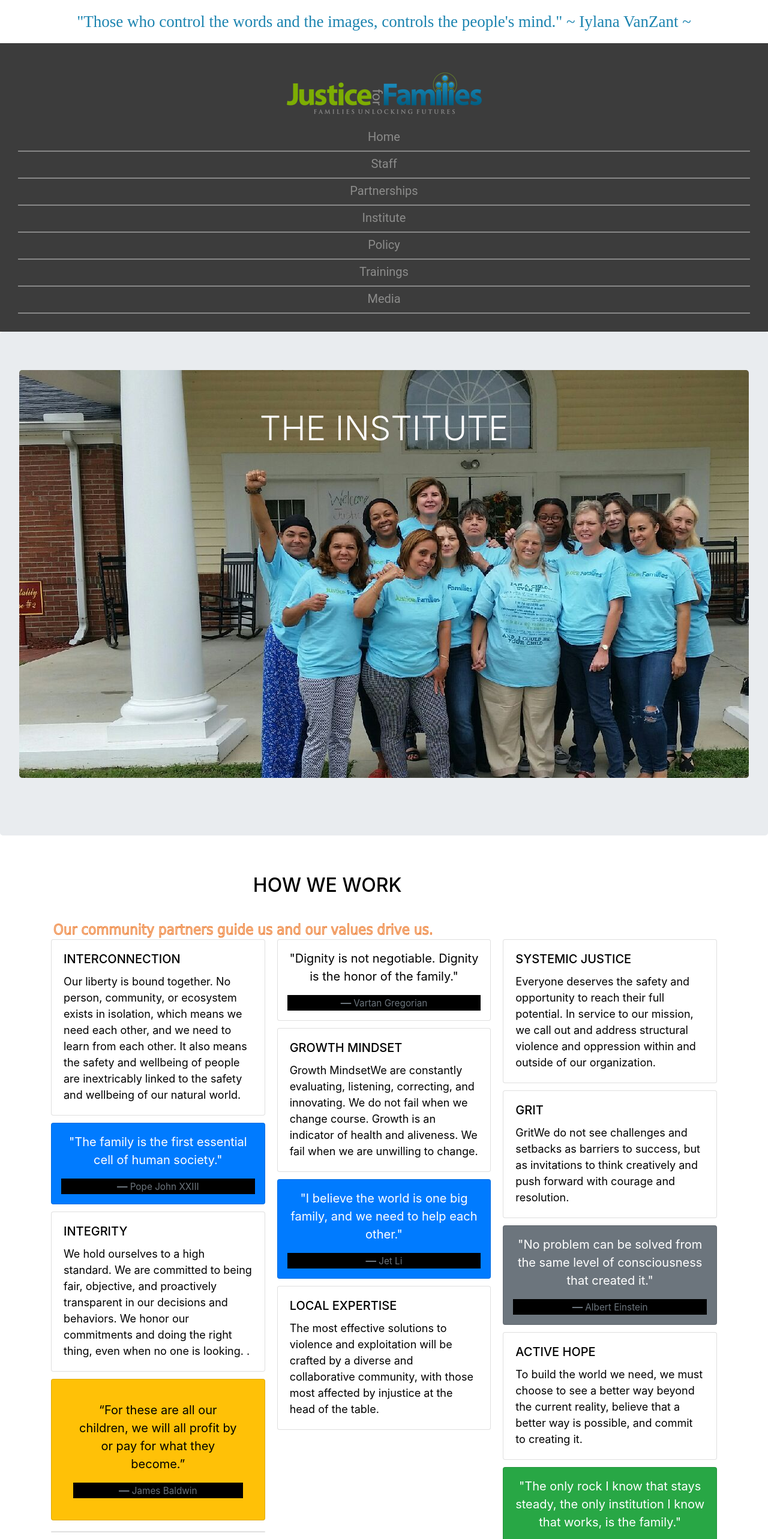
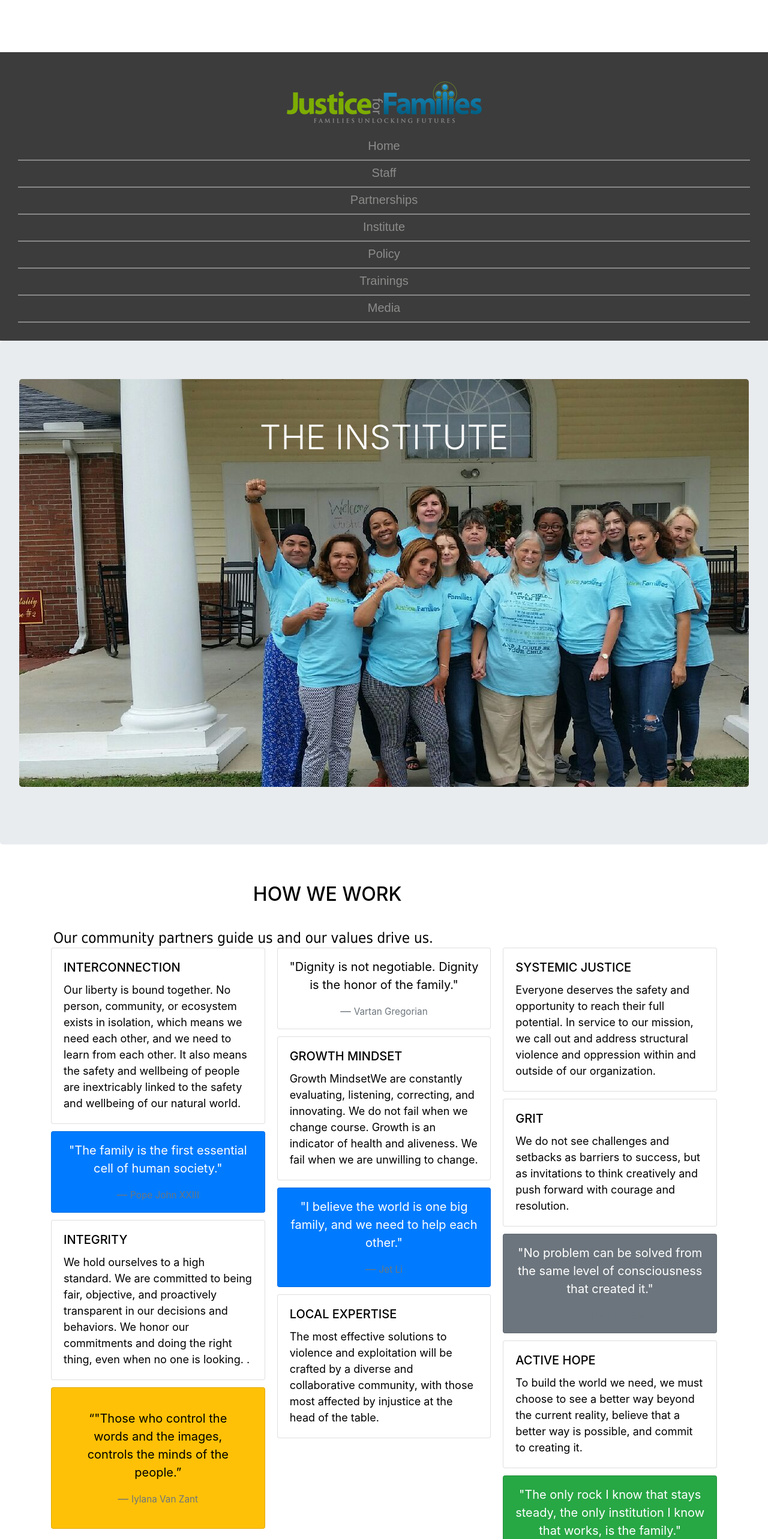
Before and after one commit to scbonner/justice, a React (Create React App) app: page /institute in a window 1280 px wide. Shown: the top 2566 px of the page at 60% size. Built offline with nearby package versions, Linux system fonts and the light colour scheme.

Commit message:
did add quote banner above navbar other updates

```diff
--- a/package.json
+++ b/package.json
@@ -3,6 +3,7 @@
   "version": "0.1.0",
   "private": true,
   "dependencies": {
+    "@fortawesome/react-fontawesome": "^0.1.14",
     "@testing-library/jest-dom": "^5.11.4",
     "@testing-library/react": "^11.1.0",
     "@testing-library/user-event": "^12.1.10",
--- a/src/App.css
+++ b/src/App.css
@@ -669,8 +669,10 @@ template {
 .colour-1 {
   background: #1C84B0;
   color: #fff;
-  border-radius: 50%;
+   border-radius: 50%;
   background-image: linear-gradient(to left, #7CAD41, #B8D29A,  #8C8C8B, #1C84B0, #92C8E2);
+
+
 }
 
 .colour-2 {
@@ -970,6 +972,7 @@ input {
   font-family:'Brush Script MT', cursive;
   /* clip-path: circle(50% at 50% 50%); */
   color: white;
+  font-weight: bold;
 }
 
 
@@ -1074,8 +1077,8 @@ transform: translateY(-40px);
      span {
          font-family: 'sans-serif', Tahoma, Geneva, Verdana, sans-serif;
       position: absolute;
-      color: #f8cbad;
-      -webkit-text-stroke: 1px #ed7d31;
+      /* color: #f8cbad; */
+      /* -webkit-text-stroke: 1px #ed7d31; */
       font-size: 30px;
     }
 
@@ -1425,5 +1428,114 @@ card {
 
 
 
+marquee {
+  font-weight: bold;
+  font-size: 5;
+  color: #BC8F8F
+
+}
 
 /* training gallery images  */
+/*
+
+footer {
+    /* flex: 0 0 auto; */
+    /* color: #fff4e3;
+    font-weight: bold;
+    background-color: black;
+    position: fixed;
+    font-size: 10px;
+  }
+
+
+ .bg-grey {
+    background: #292929;
+ }
+ .logo-footer {
+    margin-bottom: 40px;
+ }
+ footer {
+        color: white;
+ }
+ footer p, a {
+font-size: 15px;
+font-family: 'Roboto', sans-serif;
+}
+footer h6 {
+font-family: 'Playfair Display', sans-serif;
+margin-bottom: 40px;
+position: relative;
+}
+footer h6:after {
+position: absolute;
+content: "";
+background: grey;
+width: 12%;
+height: 1px;
+left: 0;
+bottom: -20px;
+}
+ .btn-footer {
+             color: white;
+            text-decoration: none;
+            border: 1px solid;
+            border-radius: 43px;
+            font-size: 13px;
+            padding: 7px 30px;
+            line-height: 47px;
+ }
+ .btn-footer:hover {
+
+            text-decoration: none;
+
+ }
+.form-footer input[type="text"] {
+    border: none;
+border-radius: 16px 0 0 16px;
+outline: none;
+padding-left: 10px;
+
+}
+::placeholder {
+font-size: 10px;
+padding-left: 10px;
+font-style: italic;
+}
+.form-footer input[type="button"] {
+border: none;
+background:#232323;
+    margin-left: -5px;
+color: #fff;
+outline: none;
+border-radius: 0 16px 16px 0;
+padding: 6px 12px;
+}
+ .social .fa {
+color: grey;
+font-size: 22px;
+padding: 10px 15px;
+
+
+background: #3c3c3c;
+}
+ footer ul li {
+list-style: none;
+display: block;
+}
+footer ul  {
+padding-left: 0;
+}
+footer ul  li a{
+text-decoration: none;
+color: grey;
+text-decoration:none;
+}
+a:hover {
+text-decoration: none;
+color: #f5f5f5 !important;
+
+}
+.logo-part {
+border-right: 1px solid grey;
+height: 100%;
+} */
--- a/src/App.js
+++ b/src/App.js
@@ -1,7 +1,7 @@
 import React, { Component } from 'react';
 import logo from './logo.png';
 //import ContactForm from './ContactForm'
-//import WWSFJumbo from './WWSFJumbo'
+//import ReportDownLoad from './ReportDownLoad'
 //import Trainings from './Trainings'
 //import ReportDownLoad from './ReportDownLoad'
 //import NavBar from './NavBar'
@@ -37,7 +37,10 @@ class App extends Component {
     return (
 
       <>
-      <h5 className='cursive1'>"Those who control the words and the images, controls  the people's mind." ~ Iylana VanZant ~</h5>
+      {/* <h5 className='cursive1'>"Those who control the words and the images, controls the ." ~ Iylana VanZant ~</h5> */}
+      <marquee scrolldelay="100" className='cursive1'>“For these are all our children, we will all profit by or pay for what they become.”  ~ James Baldwin ~ </marquee>
+
+      {/* <marquee scrolldelay="100" className='cursive1'>"Those who control the words and the images, controls the minds of the people." ~ Iylana VanZant ~ </marquee> */}
       <div className="App" sticky-top>
         {/* <header className="App-header"> */}
         <div className="menu">
@@ -78,6 +81,7 @@ class App extends Component {
     {/* <WhoWeAre />
      <WhatWeDo />
     <Footer /> */}
+    {/* <ReportDownLoad /> */}
 </>
 
   )
--- a/src/Footer.js
+++ b/src/Footer.js
@@ -24,7 +24,7 @@ export default function Footer() {
 
                     <div>
                       <button className="button-tertiary bg-success" id="nav-item nav-link active" type="submit">
-                        Download Report Here <br />
+                         Download Report Here <br />
                       </button>
                       <br />
                       <br />
@@ -42,13 +42,22 @@ export default function Footer() {
                     <div id="about" className="row">
                       <div className="col-lg order-lg-2">
                         <h4 className="mb-4"><center>Follow Us At:</center></h4>
-                            <p>The beautiful city of Portland, Oregon will be the host city for Full Stack Conf!</p>
+                        {/* <i class="fa fa-camera-retro fa-2x"></i> fa-2x
+                        <div class="list-group">
+                          <a class="list-group-item" href="#"><i class="fa fa-home fa-fw" aria-hidden="true"></i>&nbsp; Home</a>
+                          <a class="list-group-item" href="#"><i class="fa fa-book fa-fw" aria-hidden="true"></i>&nbsp; Library</a>
+                          <a class="list-group-item" href="#"><i class="fa fa-pencil fa-fw" aria-hidden="true"></i>&nbsp; Applications</a>
+                          <a class="list-group-item" href="#"><i class="fa fa-cog fa-fw" aria-hidden="true"></i>&nbsp; Settings</a>
+                        </div> */}
                             <p>Explore the future of JavaScript with a lineup of industry professionals. Discover new techniques to advance your career as a web developer.</p>
                             <span class="st_facebook" st_title="Download Report" st_url="https://www.justice4families.org/download-report-button/download-report/" st_processed="yes">
+
+
                             <span text-decoration='none' color='rgb(0, 0, 0)' display='inline-block' cursor='pointer' padding-left='0px' padding-right=
                             '0px' width="16px" className="stButton">
                             <span class="chicklets facebook">&nbsp;</span></span></span>
                       </div>
+                      {/* This is the first column info */}
                       <div className="col-lg order-lg-1">
                         <h4 className="mb-4"><center>Contact Us At:</center></h4>
                             <p>2090 Honeywell Avenue</p>
@@ -60,24 +69,22 @@ export default function Footer() {
                                 <center><a href="report"className="btn-footer bg-primary"> DONATE </a></center><br />
                                 <center><a href="form" className="btn-footer bg-primary"> SIGN UP</a></center>
                       </div>
-
+                      {/* This is last column info */}
                       <div className="col-lg order-3">
                         <h4 className="mb-4"><center>Menu</center></h4>
                           <div className="list-group">
-                            <a href="staff" className="list-group-item list-group-item-action"><strong>STAFF</strong></a>
-                            <a href="partnerships" className="list-group-item list-group-item-action"><strong>PARTNERSHIPS</strong></a>
-                            <a href="institute" className="list-group-item list-group-item-action"><strong>INSTITUTE</strong></a>
-                            <a href="policy" className="list-group-item list-group-item-action"><strong>POLICY</strong></a>
-                            <a href="trainings" className="list-group-item list-group-item-action"><strong>TRAININGS</strong></a>
-                            <a href="https://www.justice4families.org/download-report-button/download-report/" className="list-group-item list-group-item-action"><strong>DOWNLOAD REPORT</strong></a>
-
-
+                            <a href="./staff" className="list-group-item list-group-item-action"><strong>STAFF</strong></a>
+                            <a href="./partnerships" className="list-group-item list-group-item-action"><strong>PARTNERSHIPS</strong></a>
+                            <a href="./institute" className="list-group-item list-group-item-action"><strong>INSTITUTE</strong></a>
+                            <a href="./policy" className="list-group-item list-group-item-action"><strong>POLICY</strong></a>
+                            <a href="./trainings" className="list-group-item list-group-item-action"><strong>TRAININGS</strong></a>
+                            <a href="./download" className="list-group-item list-group-item-action"><strong>DOWNLOAD REPORT</strong></a>
                         </div>
                       </div>
                     </div>
                 </div>
             </footer>
-            </div>
+          </div>
 
 
 
--- a/src/Institute.js
+++ b/src/Institute.js
@@ -51,9 +51,9 @@ export default function Institute() {
   <div className="card p-3 bg-warning text-center">
     <blockquote className="blockquote mb-0 card-body">
     {/* <h5 className="card-title"></h5> */}
-    <p className="card-text">“For these are all our children, we will all profit by or pay for what they become.”</p>
+    <p className="card-text">“"Those who control the words and the images, controls the minds of the people.”</p>
       <footer className="blockquote-footer">
-        <small className="text-muted">James Baldwin<cite title="Source Title"></cite>
+        <small className="text-muted">Iylana Van Zant<cite title="Source Title"></cite>
         </small>
       </footer>
     </blockquote>
@@ -115,7 +115,7 @@ export default function Institute() {
   <div className="card">
     <div className="card-body">
       <h5 className="card-title">GRIT</h5>
-      <p className="card-text">GritWe do not see challenges and setbacks as barriers to success, but as invitations to think creatively and push forward with courage and resolution.
+      <p className="card-text">We do not see challenges and setbacks as barriers to success, but as invitations to think creatively and push forward with courage and resolution.
 </p>
     </div>
   </div>
@@ -124,8 +124,7 @@ export default function Institute() {
     <blockquote className="blockquote mb-0">
       <p>"No problem can be solved from the same level of consciousness that created it."</p>
       <footer className="blockquote-footer">
-        <small>
-        Albert Einstein <cite title="Source Title"></cite>
+        <small>Albert Einstein <cite title="Source Title"></cite>
         </small>
       </footer>
     </blockquote>
--- a/src/ReportDownLoad.js
+++ b/src/ReportDownLoad.js
@@ -2,7 +2,7 @@
 
 import React from 'react'
 import logo from './logo.png'
-import ReportForm from './ReportForm'
+import DownLoad from './DownLoad'
 
 
 //Place a background picture in the shape of a polygon
@@ -33,7 +33,7 @@ export default function ReportDownLoad() {
                                             <br />
                                             <br />
                                             <br />
-                                <ReportForm />
+                                <DownLoad />
                             </div>
 
                         {/* First column  */}
--- a/src/WWSFJumbo.js
+++ b/src/WWSFJumbo.js
@@ -7,12 +7,11 @@ import './App.css'
 import './whatwedo.css'
 
 
-
-
 export default function WWSFJumbo() {
     return (
       <>
         <div>
+          {/* <marquee scrolldelay="100">***Simple scrolling text***</marquee> */}
             <Jumbotron fluid>
               <Container fluid id='protest'>
                 <br /> <br /> <br /> <br /> <br /> <br />
--- a/src/WhoWeAre.js
+++ b/src/WhoWeAre.js
@@ -20,12 +20,11 @@ export default function WhoWeAre() {
         <br />
             <div className="container pt-4">
              <hr />
-             <br />
+
                  <div id="about" className="row">
                     <div className="col-lg order-lg-2">
-                         <h4 className="mb-4"><center></center></h4>
-                             <p className='cursive'><center>“You dwell in whitened castles with deep and poisoned moats
-                    and cannot hear the curses which fill your children's throats.”<br />
+                         <h3 className="mb-4"><center></center></h3>
+                             <p className='cursive'><center>“Perhaps travel cannot prevent bigortry, but by demonstrating that all people cry, laugh, eat, worry and die. It can introduce the idea that if we try to understand each other, we may even become friends.”
                     ~ Maya Angelou ~</center> </p>
                  </div>
 
@@ -33,12 +32,12 @@ export default function WhoWeAre() {
                      <div className="col-lg order-lg-1" id='lightbulbs'>
                      <br />
                      <br />
-                        <h4 className="mb-4" id='malcolm'><center>"The mother is the first teacher of the child. The message she gives that child, that child gives to the world."<br />~ Malcolm X ~ </center></h4> <br /> <br /> <br /> <br />
+                        <h3 className="mb-4" id='malcolm'><center>"The mother is the first teacher of the child. The message she gives that child, that child gives to the world."<br />~ Malcolm X ~ </center></h3> <br /> <br />
                     </div>
 
                         <div className="col-lg order-3" id='whippingpost'>
                         <br /> <br />
-                            <h4 className="mb-4"><center>"Not everything that is faced can be changed, but nothing can be changed until it is faced."<br /> ~ James Baldwin ~</center></h4>
+                            <h3 className="mb-4"><center>"Not everything that is faced can be changed, but nothing can be changed until it is faced."<br /> ~ James Baldwin ~</center></h3>
 
                             </div>
                         </div>
--- a/src/footer.css
+++ b/src/footer.css
@@ -1,8 +1,9 @@
-footer {
+/* footer { */
     /* flex: 0 0 auto; */
-    color: #fff4e3;
+    /* color: #fff4e3;
     font-weight: bold;
     background-color: black;
+    position: fixed;
     font-size: 10px;
   }
 
@@ -97,4 +98,4 @@ color: #f5f5f5 !important;
 .logo-part {
 border-right: 1px solid grey;
 height: 100%;
-}
+} */
```
Also changed, not shown: src/DownLoad.js (renamed from src/ReportForm.js), 2 other files (tests, documents, lock files or other folders). Lines whose indentation alone changed are shown as unchanged.
